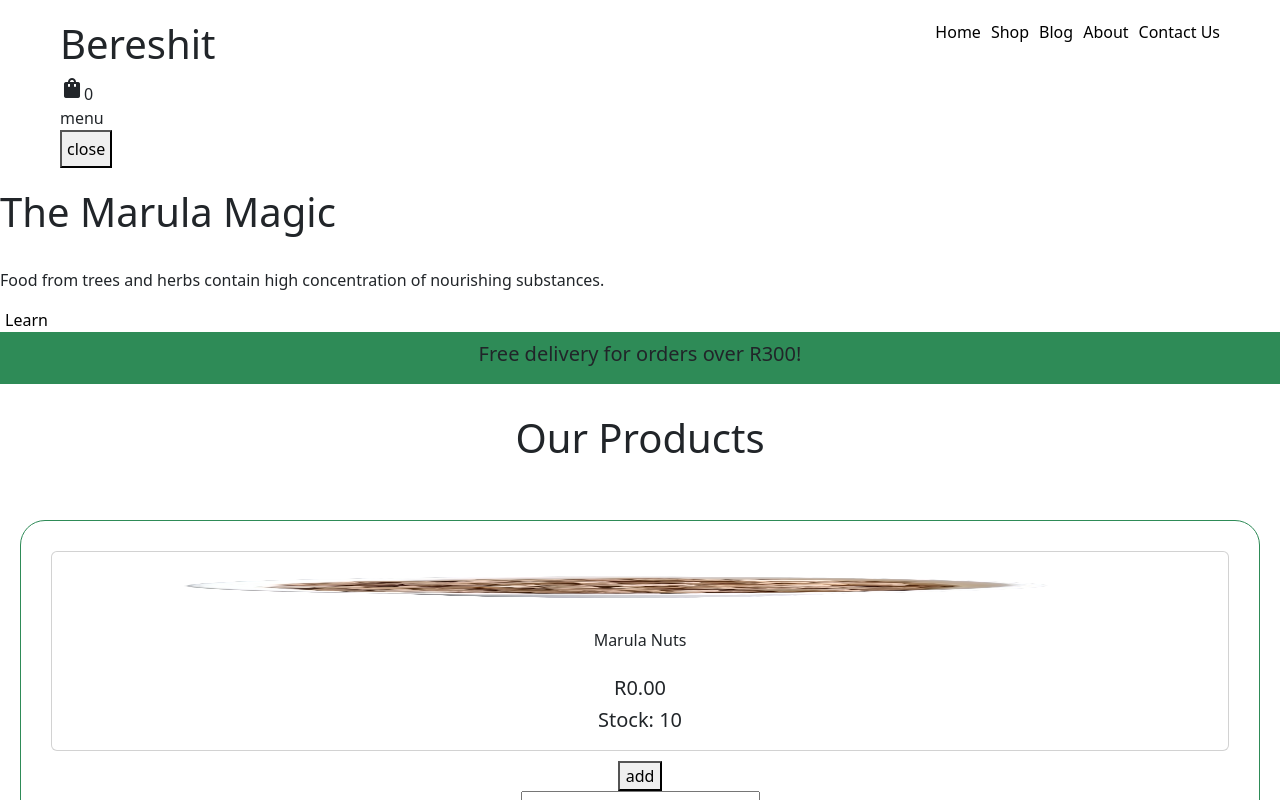
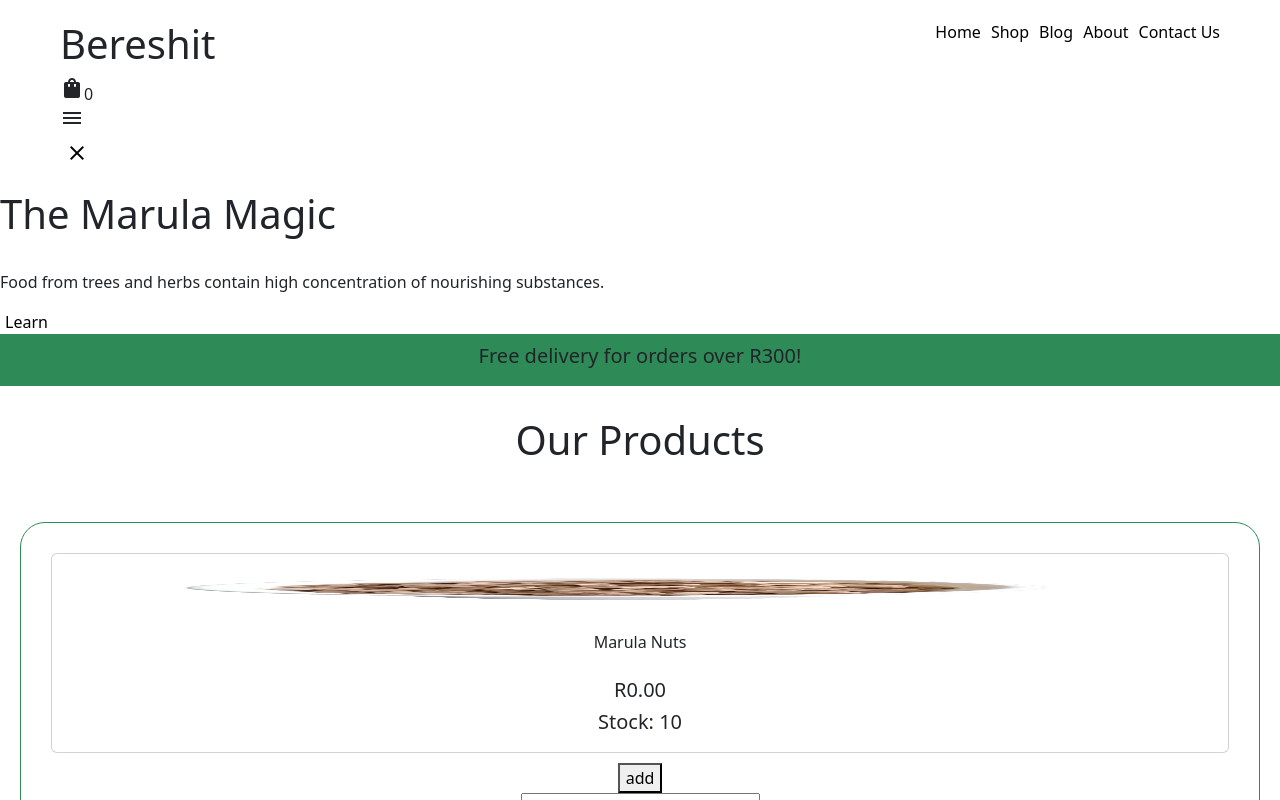
Before and after one commit to malebosambo/bereshit, a React (Vite) app: page / in a window 1280 px wide. Shown: the top 800 px of the page. Built offline with nearby package versions, Linux system fonts and the light colour scheme.

Commit message:
update design

```diff
--- a/src/App.css
+++ b/src/App.css
@@ -97,7 +97,11 @@
     text-decoration: none;
   }
 
-  .Menu-Visible {
+  .Menu_Icon {
+    margin-left: 20px;
+  }
+
+  .Menu_Visible {
     background-color: seagreen;
     display: flex;
     flex-direction: column;
@@ -106,6 +110,7 @@
   .Mobile_Menu {
     display: flex;
     flex-direction: row;
+    padding: 20px;
   }
 
   .Product {
--- a/src/components/header.jsx
+++ b/src/components/header.jsx
@@ -12,15 +12,15 @@ export default function Header() {
           <div><h1>Bereshit</h1></div>
           <div className="Mobile_Menu">
             <div><span class="material-icons">shopping_bag</span><span>0</span></div>
-            <div onClick={showMenu} className={ !mobileMenu ? "" : "Menu" }><span class="material-symbols-outlined">
+            <div onClick={showMenu} className={ !mobileMenu ? "Menu_Icon" : "Menu" }><span class="material-icons">
 menu
 </span></div>
-            <button onClick={showMenu} className={ mobileMenu ? "" : "Menu" }><span class="material-symbols-outlined">
+            <div onClick={showMenu} className={ mobileMenu ? "Menu_Icon" : "Menu" }><span class="material-icons">
 close
-</span></button>
+</span></div>
           </div>
       </div>
-      <div className={ mobileMenu ? "Menu-Visible" : "Menu" }>
+      <div className={ mobileMenu ? "Menu_Visible" : "Menu" }>
           <Link to="/">Home</Link>
           <Link to="/shop">Shop</Link>
           <Link to="/blog">Blog</Link>
```
